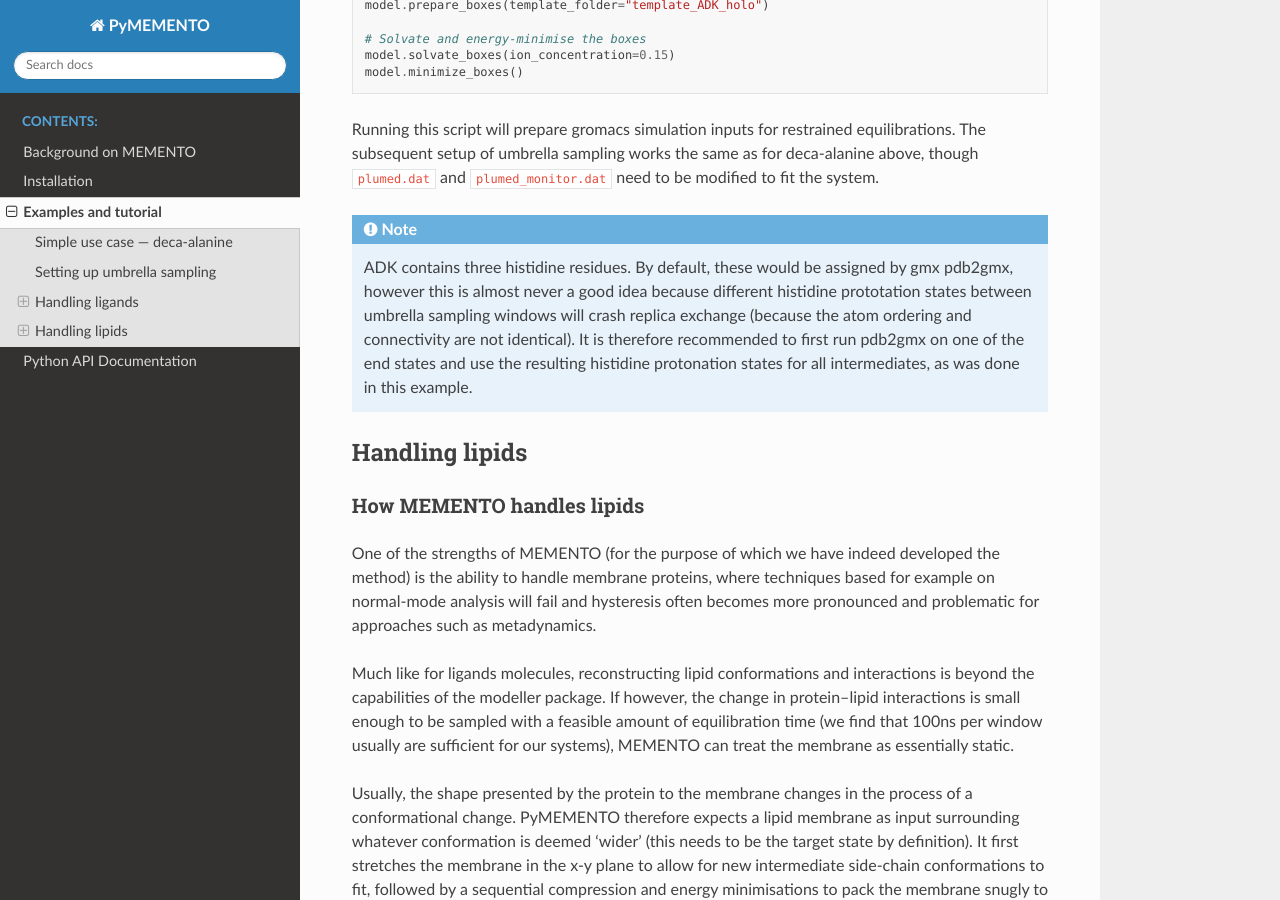
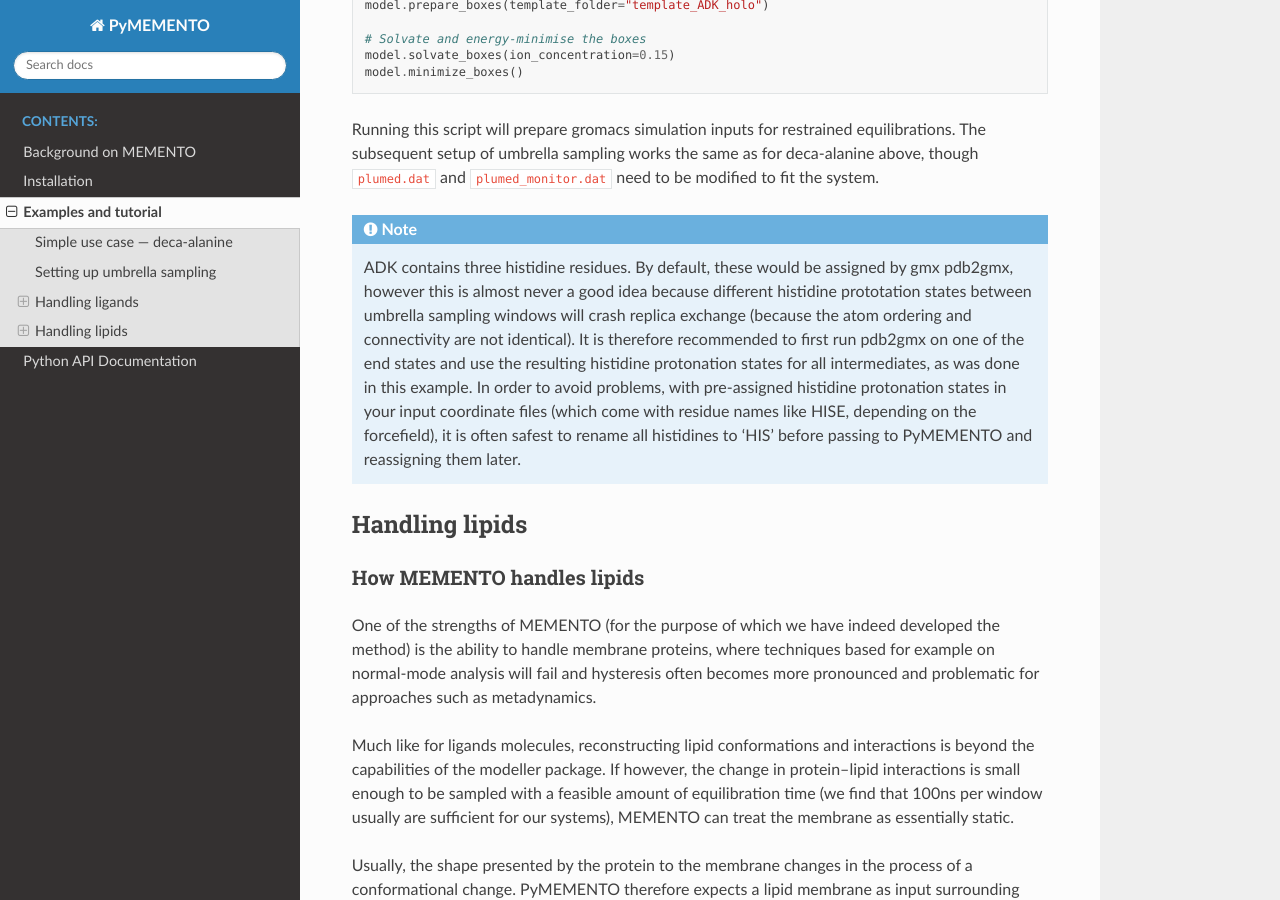
Before and after one commit to simonlichtinger/PyMEMENTO, a Sphinx documentation site: the page built from docs/examples.rst, in a window 1280 px wide and 900 px high, scrolled down 4764 px. Built offline with Sphinx 7.4.7 and the Read the Docs theme 2.0.0, drawn with Linux system fonts in a browser that asks for light colours; the version number could not be read and is left out.

Commit message:
Made a note about HIS renaming in the docs

```diff
--- a/docs/examples.rst
+++ b/docs/examples.rst
@@ -200,8 +200,9 @@ works the same as for deca-alanine above, though ``plumed.dat`` and ``plumed_mon
     ADK contains three histidine residues. By default, these would be assigned by gmx pdb2gmx, however this is almost never a good idea
     because different histidine prototation states between umbrella sampling windows will crash replica exchange (because the atom ordering
     and connectivity are not identical). It is therefore recommended to first run pdb2gmx on one of the end states and use the resulting
-    histidine protonation states for all intermediates, as was done in this example.
-
+    histidine protonation states for all intermediates, as was done in this example. In order to avoid problems, with pre-assigned histidine
+    protonation states in your input coordinate files (which come with residue names like HISE, depending on the forcefield), it is often safest to
+    rename all histidines to 'HIS' before passing to PyMEMENTO and reassigning them later.
 
 
 Handling lipids
```
